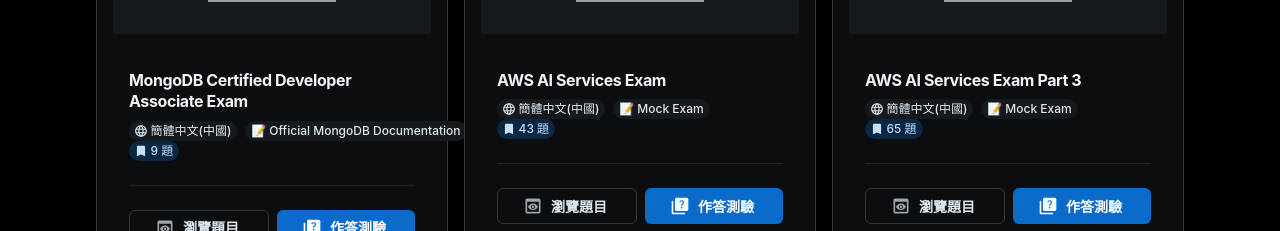
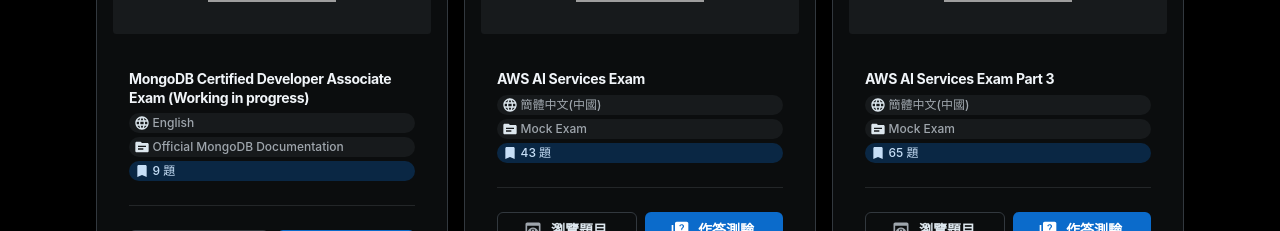
Before and after one commit to KoukeNeko/mock_exam_app, a React (Vite) app: page / in a window 1280 px wide. Shown: the part 322-553 px from the top of the page. Built offline with nearby package versions, Linux system fonts and the light colour scheme; grey boxes are pictures that could not be loaded.

Commit message:
feat: enhance Bookshelf and Quiz components with ReactMarkdown for improved question formatting and update exam data with new language and title

```diff
--- a/src/components/Bookshelf.jsx
+++ b/src/components/Bookshelf.jsx
@@ -31,9 +31,11 @@ import BookmarkIcon from '@mui/icons-material/Bookmark';
 import LanguageIcon from '@mui/icons-material/Language';
 import PreviewIcon from '@mui/icons-material/Preview';
 import QuizIcon from '@mui/icons-material/Quiz';
+import SourceIcon from '@mui/icons-material/Source';
 import RestartAltIcon from '@mui/icons-material/RestartAlt';
 import PlayArrowIcon from '@mui/icons-material/PlayArrow';
 import HistoryIcon from '@mui/icons-material/History';
+import ReactMarkdown from 'react-markdown';
 
 const Bookshelf = ({ onQuizSelect }) => {
   const [quizzes, setQuizzes] = useState([]);
@@ -363,37 +365,77 @@ const Bookshelf = ({ onQuizSelect }) => {
                       </Box>
                     </AspectRatio>
                     <Box sx={{ p: 2 }}>
-                      <Box sx={{ display: 'flex', flexDirection: 'column', gap: 1 }}>
-                        <Typography level="h2" fontSize="md">
+                      <Box sx={{ display: 'flex', flexDirection: 'column', gap: '6px' }}>
+                        <Typography
+                          level="h2"
+                          fontSize="sm"
+                          sx={{
+                            wordBreak: 'break-word',
+                            overflow: 'hidden',
+                            textOverflow: 'ellipsis',
+                            display: '-webkit-box',
+                            WebkitLineClamp: 2,
+                            WebkitBoxOrient: 'vertical',
+                          }}
+                        >
                           {quiz.exam_title}
                         </Typography>
-                        <Box sx={{ display: 'flex', gap: 1, alignItems: 'center' }}>
+                        <Box sx={{
+                          display: 'flex',
+                          flexDirection: 'column',
+                          gap: '4px'
+                        }}>
                           <Chip
                             variant="soft"
                             size="sm"
-                            startDecorator={<LanguageIcon />}
+                            startDecorator={<LanguageIcon sx={{ fontSize: 16 }} />}
+                            sx={{
+                              maxWidth: '100%',
+                              '& .MuiChip-startDecorator': {
+                                fontSize: '14px',
+                                margin: 0
+                              }
+                            }}
                           >
-                            {quiz.language}
+                            <Typography level="body-xs" noWrap>
+                              {quiz.language}
+                            </Typography>
                           </Chip>
                           <Chip
                             variant="soft"
                             size="sm"
-                            startDecorator="📝"
+                            startDecorator={<SourceIcon sx={{ fontSize: 16 }} />}
+                            sx={{
+                              maxWidth: '100%',
+                              '& .MuiChip-startDecorator': {
+                                fontSize: '14px',
+                                margin: 0
+                              }
+                            }}
                           >
-                            {quiz.source}
+                            <Typography level="body-xs" noWrap>
+                              {quiz.source}
+                            </Typography>
+                          </Chip>
+                          <Chip
+                            variant="soft"
+                            color="primary"
+                            size="sm"
+                            startDecorator={<BookmarkIcon sx={{ fontSize: 16 }} />}
+                            sx={{
+                              maxWidth: '100%',
+                              '& .MuiChip-startDecorator': {
+                                fontSize: '14px',
+                                margin: 0
+                              }
+                            }}
+                          >
+                            {quiz.total_questions} 題
                           </Chip>
                         </Box>
                       </Box>
 
                       <Box sx={{ display: 'flex', alignItems: 'center', mb: 1, gap: 1 }}>
-                        <Chip
-                          variant="soft"
-                          color="primary"
-                          size="sm"
-                          startDecorator={<BookmarkIcon />}
-                        >
-                          {quiz.total_questions} 題
-                        </Chip>
                       </Box>
 
                       <Divider sx={{ my: 3 }} />
@@ -465,8 +507,28 @@ const Bookshelf = ({ onQuizSelect }) => {
                     <Typography level="body1" sx={{ fontWeight: 'bold' }}>
                       {index + 1}.
                     </Typography>
-                    <Typography level="body1">
-                      {question.question}
+                    <Typography level="body-md" sx={{ mb: 1 }}>
+                      <ReactMarkdown components={{
+                        code({ node, inline, className, children, ...props }) {
+                          return (
+                            <code
+                              style={{
+                                backgroundColor: 'rgba(0, 0, 0, 0.1)',
+                                padding: inline ? '0.2em 0.4em' : '1em',
+                                borderRadius: '4px',
+                                display: inline ? 'inline' : 'block',
+                                whiteSpace: 'pre-wrap',
+                                overflowX: 'auto',
+                              }}
+                              {...props}
+                            >
+                              {children}
+                            </code>
+                          )
+                        }
+                      }}>
+                        {question.question}
+                      </ReactMarkdown>
                     </Typography>
                     {(() => {
                       // 推斷題型
@@ -486,6 +548,12 @@ const Bookshelf = ({ onQuizSelect }) => {
                           size="sm"
                           variant="soft"
                           color="neutral"
+                          sx={{
+                            '& .MuiChip-startDecorator': {
+                              fontSize: '14px',
+                              margin: 0
+                            }
+                          }}
                         >
                           {questionType === 'multiple_choice' ? '多選題' :
                            questionType === 'ordered_list' ? '排序題' : '單選題'}
--- a/src/components/Quiz.jsx
+++ b/src/components/Quiz.jsx
@@ -27,6 +27,7 @@ import HistoryIcon from '@mui/icons-material/History';
 import DragIndicatorIcon from '@mui/icons-material/DragIndicator';
 import KeyboardArrowUpIcon from '@mui/icons-material/KeyboardArrowUp';
 import KeyboardArrowDownIcon from '@mui/icons-material/KeyboardArrowDown';
+import ReactMarkdown from 'react-markdown';
 
 const Quiz = ({ quizData, onBack }) => {
   console.log('Quiz component initialized with data:', quizData);
@@ -576,8 +577,28 @@ const QuestionCard = ({ question, userAnswer, onAnswer, showAnswer, isCorrect })
 
   return (
     <Card variant="outlined" sx={{ mb: 2 }}>
-      <Typography level="h4" component="h2" sx={{ mb: 2 }}>
-        {question.question}
+      <Typography level="h4" sx={{ mb: 2 }}>
+        <ReactMarkdown components={{
+          code({ node, inline, className, children, ...props }) {
+            return (
+              <code
+                style={{
+                  backgroundColor: 'rgba(0, 0, 0, 0.1)',
+                  padding: inline ? '0.2em 0.4em' : '1em',
+                  borderRadius: '4px',
+                  display: inline ? 'inline' : 'block',
+                  whiteSpace: 'pre-wrap',
+                  overflowX: 'auto',
+                }}
+                {...props}
+              >
+                {children}
+              </code>
+            )
+          }
+        }}>
+          {question.question}
+        </ReactMarkdown>
       </Typography>
 
       {question.type === 'ordered_list' ? (
@@ -683,7 +704,29 @@ const QuestionCard = ({ question, userAnswer, onAnswer, showAnswer, isCorrect })
               <Typography component="span" sx={{ mr: 1, fontWeight: 'bold' }}>
                 {key}.
               </Typography>
-              {value}
+              <Box sx={{ flex: 1 }}>
+                <ReactMarkdown components={{
+                  code({ node, inline, className, children, ...props }) {
+                    return (
+                      <code
+                        style={{
+                          backgroundColor: 'rgba(0, 0, 0, 0.1)',
+                          padding: inline ? '0.2em 0.4em' : '1em',
+                          borderRadius: '4px',
+                          display: inline ? 'inline' : 'block',
+                          whiteSpace: 'pre-wrap',
+                          overflowX: 'auto',
+                        }}
+                        {...props}
+                      >
+                        {children}
+                      </code>
+                    )
+                  }
+                }}>
+                  {value}
+                </ReactMarkdown>
+              </Box>
             </Button>
           ))}
         </Box>
@@ -737,7 +780,27 @@ const QuestionCard = ({ question, userAnswer, onAnswer, showAnswer, isCorrect })
             </Typography>
             {question.explanation && (
               <Typography level="body2">
-                <strong>解釋：</strong> {question.explanation}
+                <strong>解釋：</strong> <ReactMarkdown components={{
+                  code({ node, inline, className, children, ...props }) {
+                    return (
+                      <code
+                        style={{
+                          backgroundColor: 'rgba(0, 0, 0, 0.1)',
+                          padding: inline ? '0.2em 0.4em' : '1em',
+                          borderRadius: '4px',
+                          display: inline ? 'inline' : 'block',
+                          whiteSpace: 'pre-wrap',
+                          overflowX: 'auto',
+                        }}
+                        {...props}
+                      >
+                        {children}
+                      </code>
+                    )
+                  }
+                }}>
+                  {question.explanation}
+                </ReactMarkdown>
               </Typography>
             )}
           </Box>
--- a/src/data/MongoDB/Associate Developer Exam/test.json
+++ b/src/data/MongoDB/Associate Developer Exam/test.json
@@ -1,8 +1,8 @@
 {
-    "exam_title": "MongoDB Certified Developer Associate Exam",
+    "exam_title": "MongoDB Certified Developer Associate Exam (Working in progress)",
     "logo_url": "https://d36ai2hkxl16us.cloudfront.net/course-uploads/7985c085-3b6a-42d5-b668-e41cb6eedeb0/4gnbpsehb9ih-credlybadge-associatedeveloper2.png",
     "source": "Official MongoDB Documentation",
-    "language": "簡體中文(中國)",
+    "language": "English",
     "total_questions": 9,
     "questions": [
       {
```
Also changed, not shown: 1 other file (tests, documents, lock files or other folders).
